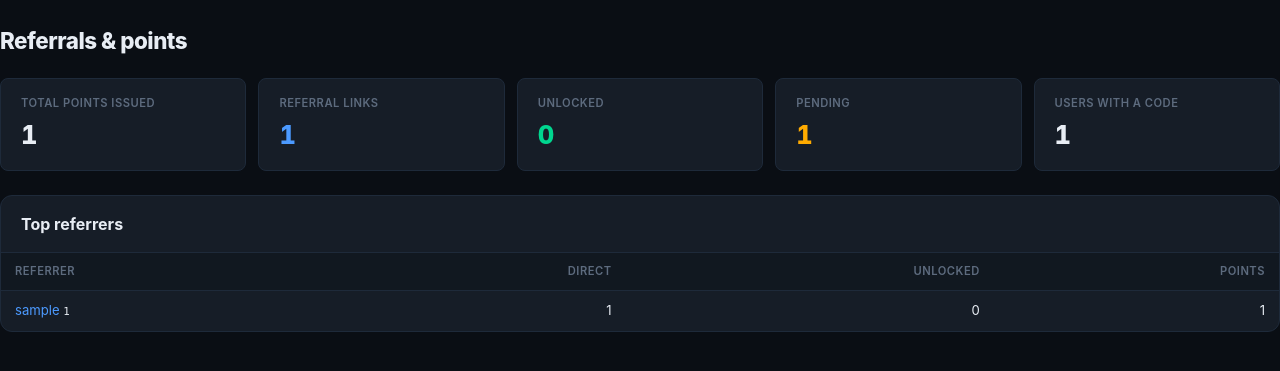
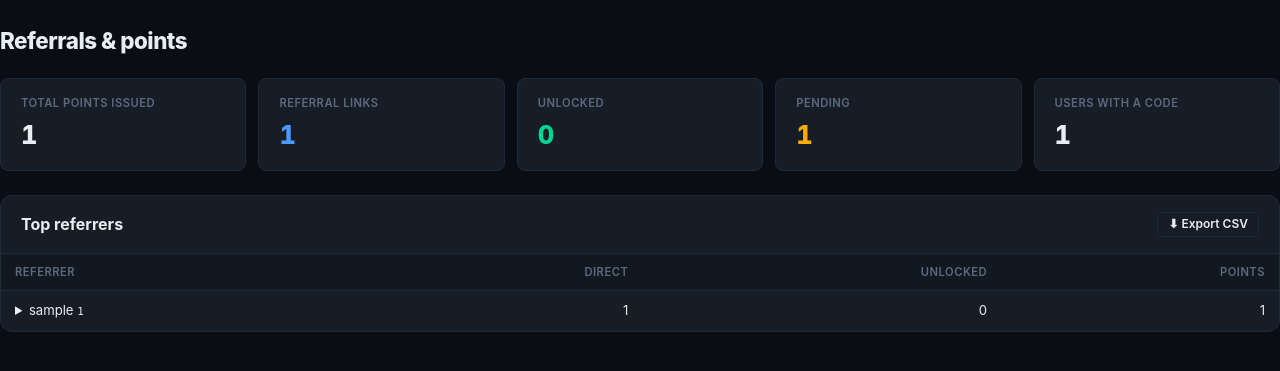
Before and after one commit to Aerox1/PolyHolyMarket_bot, a FastAPI app: page /referrals in a window 1280 px wide. Shown: the part 63-434 px from the top of the page. Run offline with FastAPI, Linux system fonts and the light colour scheme; the visitor is signed in with stand-in values (Sample User, id 1); tables that the repository leaves empty hold one stand-in row (values such as "Sample post").

Commit message:
Admin referrals: expandable leaderboard rows + CSV export
- /referrals leaderboard: each referrer row is now an expandable <details> that
  reveals that referrer's referees (status + bets-to-unlock) inline, plus a link
  to their full profile — no JS, native disclosure.
- "⬇ Export CSV" button → GET /referrals/export.csv streams every referral edge
  (inviter, invitee, status, created/unlocked, invitee bets). Public columns only.
- repo.referral_edges() (aliased inviter/invitee join); referral_overview() now
  carries unlock_bets. dash.referrals.export in all 4 langs.
- Tests: test_referrals_csv_export (header + text/csv) added.

Verified: 78 tests pass; live export shows the real edge (Arshifarahani→ganjavian1).

Co-Authored-By: Claude Opus 4.8 (1M context) <noreply@anthropic.com>

```diff
--- a/dashboard/routers/pages.py
+++ b/dashboard/routers/pages.py
@@ -15,7 +15,7 @@ from __future__ import annotations
 import logging
 
 from fastapi import APIRouter, Depends, File, Form, HTTPException, Request, UploadFile
-from fastapi.responses import RedirectResponse
+from fastapi.responses import RedirectResponse, Response
 from sqlalchemy import select
 from sqlalchemy.orm import Session
 from starlette.status import HTTP_303_SEE_OTHER
@@ -176,8 +176,28 @@ def user_detail(
 
 @router.get("/referrals")
 def referrals_page(request: Request, admin: Admin = Depends(require_admin), db: Session = Depends(get_db)):
+    leaders = repo.top_referrers(db, 25)
+    for ldr in leaders:  # attach each referrer's referees so rows can expand
+        ldr["referees"] = repo.user_referees(db, ldr["user_id"], limit=10)
     return deps.render(request, "referrals.html", admin=admin,
-                       overview=repo.referral_overview(db), leaders=repo.top_referrers(db, 25))
+                       overview=repo.referral_overview(db), leaders=leaders)
+
+
+@router.get("/referrals/export.csv")
+def referrals_export(admin: Admin = Depends(require_admin), db: Session = Depends(get_db)):
+    import csv
+    import io
+
+    buf = io.StringIO()
+    w = csv.writer(buf)
+    w.writerow(["inviter_id", "inviter_username", "invitee_id", "invitee_username",
+                "status", "created_at", "unlocked_at", "invitee_bets"])
+    for e in repo.referral_edges(db):
+        w.writerow([e["inviter_id"], e["inviter_username"] or "", e["invitee_id"],
+                    e["invitee_username"] or "", e["status"], e["created_at"] or "",
+                    e["unlocked_at"] or "", e["bets"]])
+    return Response(content=buf.getvalue(), media_type="text/csv",
+                    headers={"Content-Disposition": "attachment; filename=referrals.csv"})
 
 
 @router.post("/users/{user_id}/status")
--- a/dashboard/templates/referrals.html
+++ b/dashboard/templates/referrals.html
@@ -31,7 +31,10 @@
   </div>
 
   <div class="card">
-    <div class="card-header"><h2>{{ t('dash.referrals.leaderboard') }}</h2></div>
+    <div class="card-header">
+      <h2>{{ t('dash.referrals.leaderboard') }}</h2>
+      <a class="btn sm" href="/referrals/export.csv">{{ t('dash.referrals.export') }}</a>
+    </div>
     <div class="table-wrap">
       <table>
         <thead>
@@ -45,8 +48,25 @@
         <tbody>
           {% for r in leaders %}
           <tr>
-            <td><a href="/users/{{ r.user_id }}">{{ r.username or ('#' ~ r.user_id) }}</a>
-                <bdi class="mono ltr muted">{{ r.telegram_id or '' }}</bdi></td>
+            <td>
+              <details>
+                <summary>{{ r.username or ('#' ~ r.user_id) }}
+                  <bdi class="mono ltr muted">{{ r.telegram_id or '' }}</bdi></summary>
+                <div style="margin:6px 0 2px 14px;">
+                  <a href="/users/{{ r.user_id }}">{{ t('dash.users.profile') }} →</a>
+                  {% if r.referees %}
+                  <ul style="margin:6px 0; padding-inline-start:18px;">
+                    {% for x in r.referees %}
+                    <li><a href="/users/{{ x.user_id }}">{{ x.username or ('#' ~ x.user_id) }}</a>
+                      — {% if x.status == 'unlocked' %}<span class="status-pill active">{{ t('dash.referrals.unlocked') }}</span>
+                        {% else %}<span class="status-pill muted">{{ t('dash.referrals.pending') }}</span>{% endif %}
+                      <bdi class="ltr muted">({{ x.bets }}/{{ overview.unlock_bets }})</bdi></li>
+                    {% endfor %}
+                  </ul>
+                  {% else %}<div class="muted" style="margin-top:4px;">{{ t('dash.referrals.none') }}</div>{% endif %}
+                </div>
+              </details>
+            </td>
             <td class="right"><bdi class="ltr">{{ r.direct }}</bdi></td>
             <td class="right"><bdi class="ltr green">{{ r.unlocked }}</bdi></td>
             <td class="right"><bdi class="ltr">{{ '{:,}'.format(r.points) }}</bdi></td>
--- a/locales/en.json
+++ b/locales/en.json
@@ -372,7 +372,8 @@
       "referrer": "Referrer",
       "direct": "Direct",
       "points": "Points",
-      "none": "No referrals yet."
+      "none": "No referrals yet.",
+      "export": "⬇ Export CSV"
     }
   }
 }
--- a/locales/fa.json
+++ b/locales/fa.json
@@ -372,7 +372,8 @@
       "referrer": "معرفی‌کننده",
       "direct": "مستقیم",
       "points": "امتیاز",
-      "none": "هنوز معرفی‌ای ثبت نشده است."
+      "none": "هنوز معرفی‌ای ثبت نشده است.",
+      "export": "⬇ خروجی CSV"
     }
   }
 }
--- a/locales/ru.json
+++ b/locales/ru.json
@@ -372,7 +372,8 @@
       "referrer": "Реферер",
       "direct": "Прямые",
       "points": "Очки",
-      "none": "Рефералов пока нет."
+      "none": "Рефералов пока нет.",
+      "export": "⬇ Экспорт CSV"
     }
   }
 }
--- a/locales/zh.json
+++ b/locales/zh.json
@@ -372,7 +372,8 @@
       "referrer": "推荐人",
       "direct": "直接",
       "points": "积分",
-      "none": "暂无推荐。"
+      "none": "暂无推荐。",
+      "export": "⬇ 导出 CSV"
     }
   }
 }
```
Also changed, not shown: dashboard/repo.py (+24 -1 lines), tests/test_dashboard.py (+8 -0 lines).
